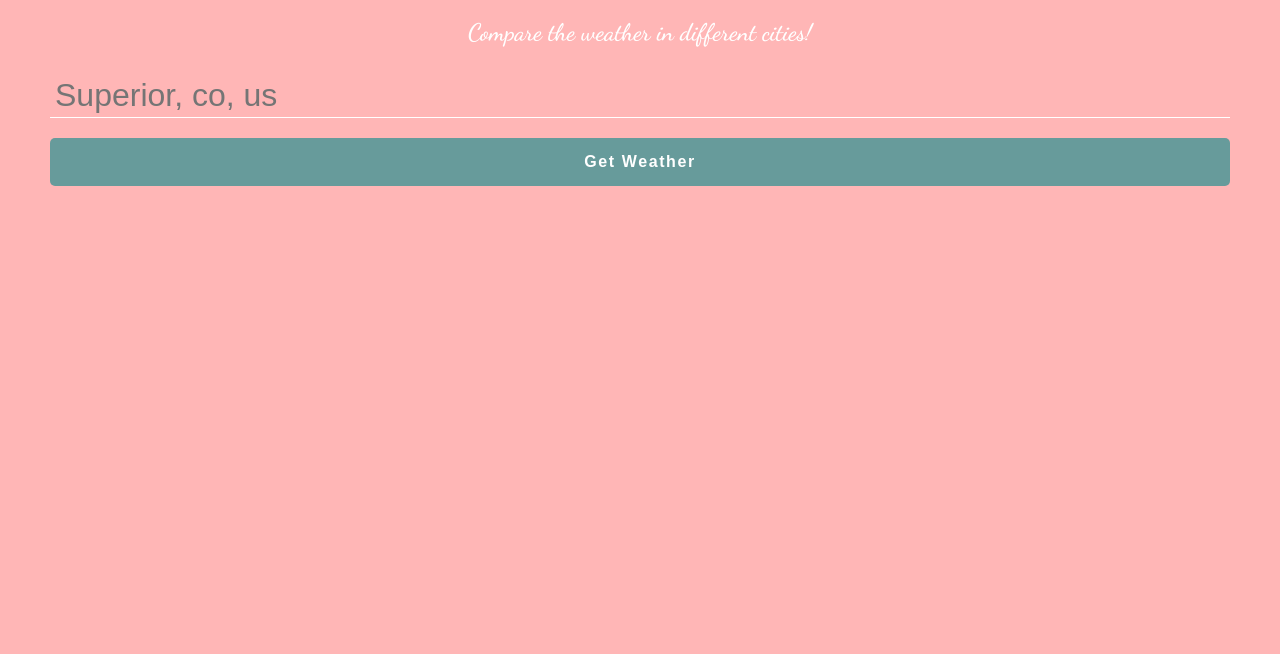
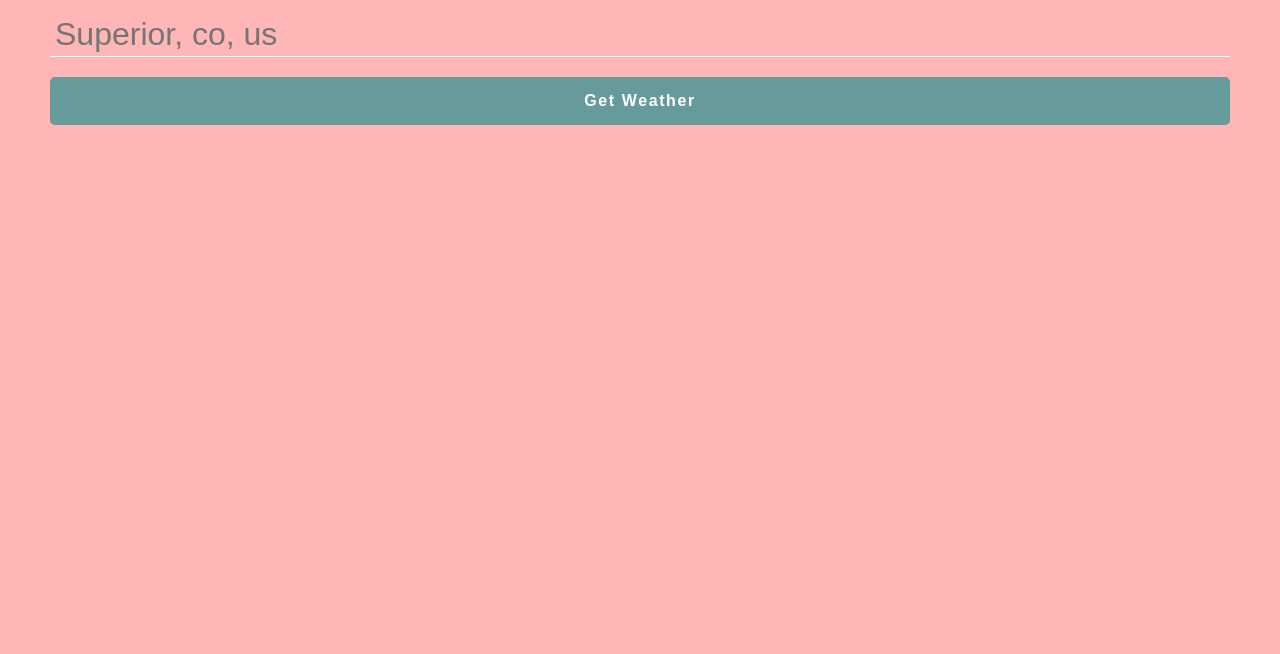
Before and after one commit to douniad/tempestus-weather-app, a plain HTML site: page index.html in a window 1280 px wide. Shown: the part 146-800 px from the top of the page. Drawn offline with nearby package versions, Linux system fonts and the light colour scheme.

Commit message:
Update index.html

```diff
--- a/index.html
+++ b/index.html
@@ -16,7 +16,6 @@
    <section class="get-weather">
      <div class="container">
        <h1 class="heading">tempestus</h1>
-       <h2 class="functionality">Compare the weather in different cities!</h2>
        <form id="js-form">
          <input type="text" name="search-term" id="js-search-term" placeholder="Superior, co, us" autofocus required>
          <button type="submit">Get Weather</button>
```
